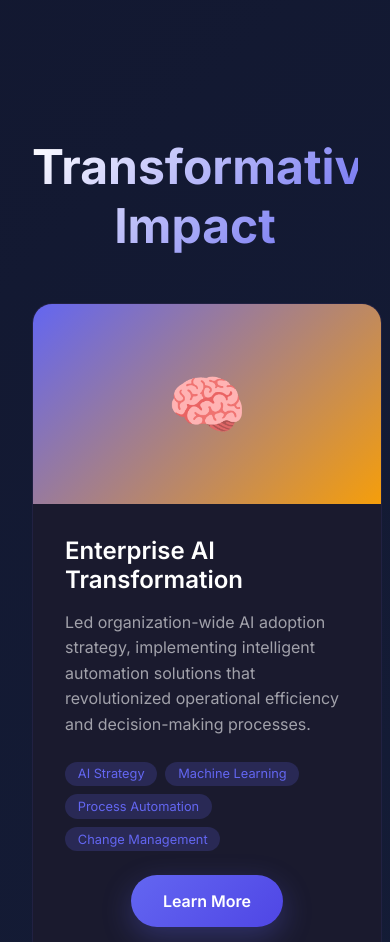
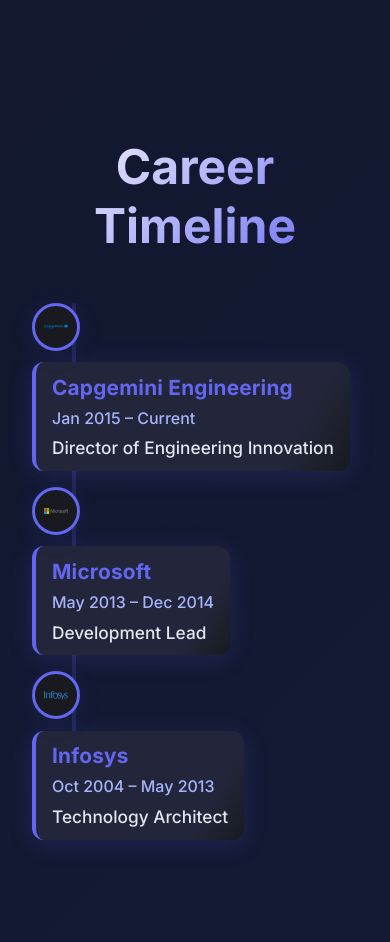
Before and after one commit to raghuvempati/raghuvempati.github.io, a plain HTML site: page index.html in a window 390 px wide. Shown: the part 3860-4802 px from the top of the page. Drawn offline with Linux system fonts and the light colour scheme.

Commit message:
updated work experience timeline

```diff
--- a/config.js
+++ b/config.js
@@ -48,6 +48,27 @@ const portfolioConfig = {
         // }
     },
 
+    experience: [
+        {
+            company: "Capgemini Engineering",
+            logo: "assets/capgemini-logo.svg", // Place SVG/PNG in assets/
+            period: "Jan 2015 – Current",
+            role: "Director of Engineering Innovation"
+        },
+        {
+            company: "Microsoft",
+            logo: "assets/microsoft-logo.svg",
+            period: "May 2013 – Dec 2014",
+            role: "Development Lead"
+        },
+        {
+            company: "Infosys",
+            logo: "assets/infosys-logo.svg",
+            period: "Oct 2004 – May 2013",
+            role: "Technology Architect"
+        }
+    ],
+
     // Contact preferences
     contact: {
         preferredMethod: "email", // email, linkedin, etc.
--- a/index.html
+++ b/index.html
@@ -97,6 +97,12 @@
         </div>
     </section>
 
+    <section id="timeline" class="fade-in">
+        <h2 class="section-title">Career Timeline</h2>
+        <div class="timeline" id="timelineContainer">
+        </div>
+    </section>
+
     <section id="impact" class="fade-in">
         <h2 class="section-title">Transformative Impact</h2>
         <div class="projects-grid">
--- a/script.js
+++ b/script.js
@@ -11,6 +11,7 @@ function initializePortfolio() {
     setupNavigation();
     setupScrollAnimations();
     setupContactLinks();
+    setupTimeline();
     setupScrollNavigation();
 }
 
@@ -121,6 +122,30 @@ function setupContactLinks() {
     }
 }
 
+function setupTimeline() {
+    const timelineContainer = document.getElementById('timelineContainer');
+    if (!timelineContainer || !portfolioConfig.experience) return;
+
+    timelineContainer.innerHTML = '';
+
+    portfolioConfig.experience.forEach((exp, idx) => {
+        const item = document.createElement('div');
+        item.className = 'timeline-item';
+
+        item.innerHTML = `
+            <div class="timeline-logo">
+                <img src="${exp.logo}" alt="${exp.company} logo" loading="lazy"/>
+            </div>
+            <div class="timeline-content">
+                <h3 class="timeline-company">${exp.company}</h3>
+                <div class="timeline-period">${exp.period}</div>
+                <div class="timeline-role">${exp.role}</div>
+            </div>
+        `;
+        timelineContainer.appendChild(item);
+    });
+}
+
 // Create individual contact link element
 function createContactLink(url, icon, label) {
     const link = document.createElement('a');
--- a/styles.css
+++ b/styles.css
@@ -408,3 +408,151 @@ footer {
         align-items: center;
     }
 }
+
+/* Dark Timeline Section - matches expertise, but with dark cards */
+.timeline {
+    position: relative;
+    margin: 3rem 0 0 0;
+    padding-left: 0;
+    display: flex;
+    flex-direction: column;
+    gap: 2.5rem;
+}
+
+.timeline::before {
+    content: '';
+    position: absolute;
+    left: 40px; /* Half of logo width (80px/2) */
+    top: 0;
+    bottom: 0;
+    width: 4px;
+    background: linear-gradient(180deg, var(--primary), #6366f1 80%);
+    border-radius: 2px;
+    z-index: 0;
+    opacity: 0.18;
+}
+
+.timeline-item {
+    display: flex;
+    align-items: flex-start;
+    position: relative;
+    z-index: 1;
+    min-height: 100px;
+}
+
+.timeline-logo {
+    flex-shrink: 0;
+    width: 80px;
+    height: 80px;
+    background: #181a20;
+    border-radius: 50%;
+    box-shadow: 0 4px 24px rgba(99,102,241,0.10);
+    display: flex;
+    align-items: center;
+    justify-content: center;
+    margin-right: 2rem;
+    margin-left: 0; /* Remove left margin */
+    border: 3px solid var(--primary);
+    position: relative;
+    z-index: 2;
+    transition: transform 0.2s;
+}
+
+.timeline-logo img {
+    width: 48px;
+    height: 48px;
+    object-fit: contain;
+    display: block;
+    filter: grayscale(0.1) contrast(1.1);
+}
+.timeline-logo:hover {
+    transform: scale(1.07) rotate(-3deg);
+    box-shadow: 0 8px 32px rgba(99,102,241,0.18);
+}
+
+.timeline-content {
+    background: linear-gradient(120deg, #23263a 80%, #181a20 100%);
+    padding: 1.5rem 2rem;
+    border-radius: 18px;
+    box-shadow: 0 4px 24px rgba(99,102,241,0.18);
+    min-width: 220px;
+    border-left: 6px solid var(--primary);
+    position: relative;
+    transition: box-shadow 0.2s, transform 0.2s;
+    display: flex;
+    flex-direction: column;
+    gap: 0.3rem;
+    color: #f3f4f6;
+}
+.timeline-content:hover {
+    box-shadow: 0 8px 32px rgba(99,102,241,0.28);
+    transform: translateY(-4px) scale(1.02);
+}
+
+.timeline-company {
+    font-size: 1.3rem;
+    font-weight: 700;
+    margin-bottom: 0.2rem;
+    color: var(--primary);
+    letter-spacing: 0.01em;
+}
+
+.timeline-period {
+    font-size: 1rem;
+    color: #a5b4fc;
+    margin-bottom: 0.1rem;
+    font-weight: 500;
+}
+
+.timeline-role {
+    font-size: 1.08rem;
+    color: #e0e7ef;
+    font-weight: 500;
+    margin-top: 0.2rem;
+}
+
+@media (max-width: 900px) {
+    .timeline {
+        gap: 1.5rem;
+    }
+    .timeline-logo {
+        width: 56px;
+        height: 56px;
+        margin-right: 1rem;
+    }
+    .timeline-logo img {
+        width: 32px;
+        height: 32px;
+    }
+    .timeline-content {
+        padding: 1rem 1.2rem;
+        min-width: 140px;
+    }
+}
+
+@media (max-width: 600px) {
+    .timeline {
+        padding-left: 0;
+        gap: 1rem;
+    }
+    .timeline-item {
+        flex-direction: column;
+        align-items: flex-start;
+        min-height: unset;
+    }
+    .timeline-logo {
+        margin: 0 0 0.7rem 0;
+        width: 48px;
+        height: 48px;
+    }
+    .timeline-logo img {
+        width: 24px;
+        height: 24px;
+    }
+    .timeline-content {
+        border-left: 4px solid var(--primary);
+        border-radius: 12px;
+        padding: 0.8rem 1rem;
+        min-width: 0;
+    }
+}
```
Also changed, not shown: assets/capgemini-logo.svg (added), assets/infosys-logo.svg (added), assets/microsoft-logo.svg (added).
